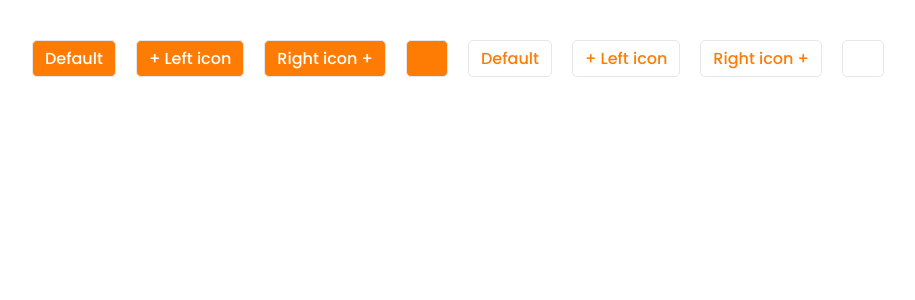
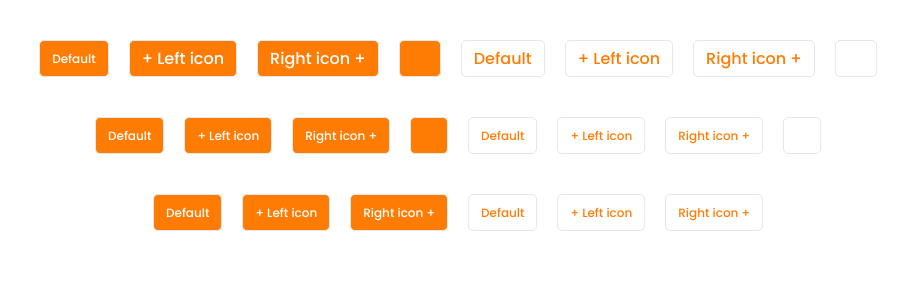
Before and after one commit to JonathanFerreirar/desInvest, a React (Create React App) app: page / in a window 1280 px wide. Shown: the top 300 px of the page, without its empty margins (182-1097 px from the left). Built offline with nearby package versions, Linux system fonts and the light colour scheme; some icons are missing.

Commit message:
:recycle:refactor: remove no necessary file

```diff
--- a/src/App.js
+++ b/src/App.js
@@ -10,7 +10,7 @@ function App() {
   return (
     <div className="flex flex-col justify-center items-center gap-5 mt-5 flex-wrap">
       <div className="flex justify-center items-center gap-5 mt-5 flex-wrap">
-        <Button primary textDefault>
+        <Button primary textThin>
           Default
         </Button>
         <Button primary textDefault>
@@ -35,7 +35,7 @@ function App() {
           <PiBellRingingBold />
         </Button>
       </div>
-      <div className="flex justify-center items-center gap-5 mt-5 flex-wrap hidden">
+      <div className="flex justify-center items-center gap-5 mt-5 flex-wrap ">
         {/*-> Don't forget that you put a hidden class here */}
         <Button primary textThin>
           Default
@@ -62,7 +62,7 @@ function App() {
           <PiBellRingingBold />
         </Button>
       </div>
-      <div className="flex justify-center items-center gap-5 mt-5 flex-wrap hidden">
+      <div className="flex justify-center items-center gap-5 mt-5 flex-wrap ">
         {/*-> Don't forget that you put a hidden class here */}
         <Button primary textThin small>
           Default
--- a/src/Router.js
+++ b/src/Router.js
@@ -4,6 +4,7 @@ import { Route, BrowserRouter, Routes } from "react-router-dom";
 
 import { App } from "./App";
 import { Home } from "./pages/Home";
+import { Navbar } from "./laddingpage/navbar/Navbar";
 
 const Router = () => {
   return (
@@ -12,6 +13,7 @@ const Router = () => {
         <Routes>
           <Route path="/" element={<App />} />
           <Route path="/home" element={<Home />} />
+          <Route path="/navbar" element={<Navbar />} />
         </Routes>
       </BrowserRouter>
     </div>
--- a/src/components/button/button.style.js
+++ b/src/components/button/button.style.js
@@ -1,6 +1,6 @@
 export const buttonStyle = {
   regularClass:
-    "px-3 text-center py-1.5 border h-[37px] font-default font-button rounded-default flex justify-center items-center",
+    "px-3 text-center py-1.5 border h-[37px] font-default font-button rounded-default flex justify-center items-center ease-in duration-200",
   primaryClass: "text-white bg-button  hover:bg-white hover:text-button",
   outlineClass: "bg-white text-button hover:bg-button hover:text-white",
 };
--- /dev/null
+++ b/src/laddingpage/navbar/Navbar.js
@@ -0,0 +1,7 @@
+import React from "react";
+
+const Navbar = () => {
+  return <div>Navbra</div>;
+};
+
+export { Navbar };
```
